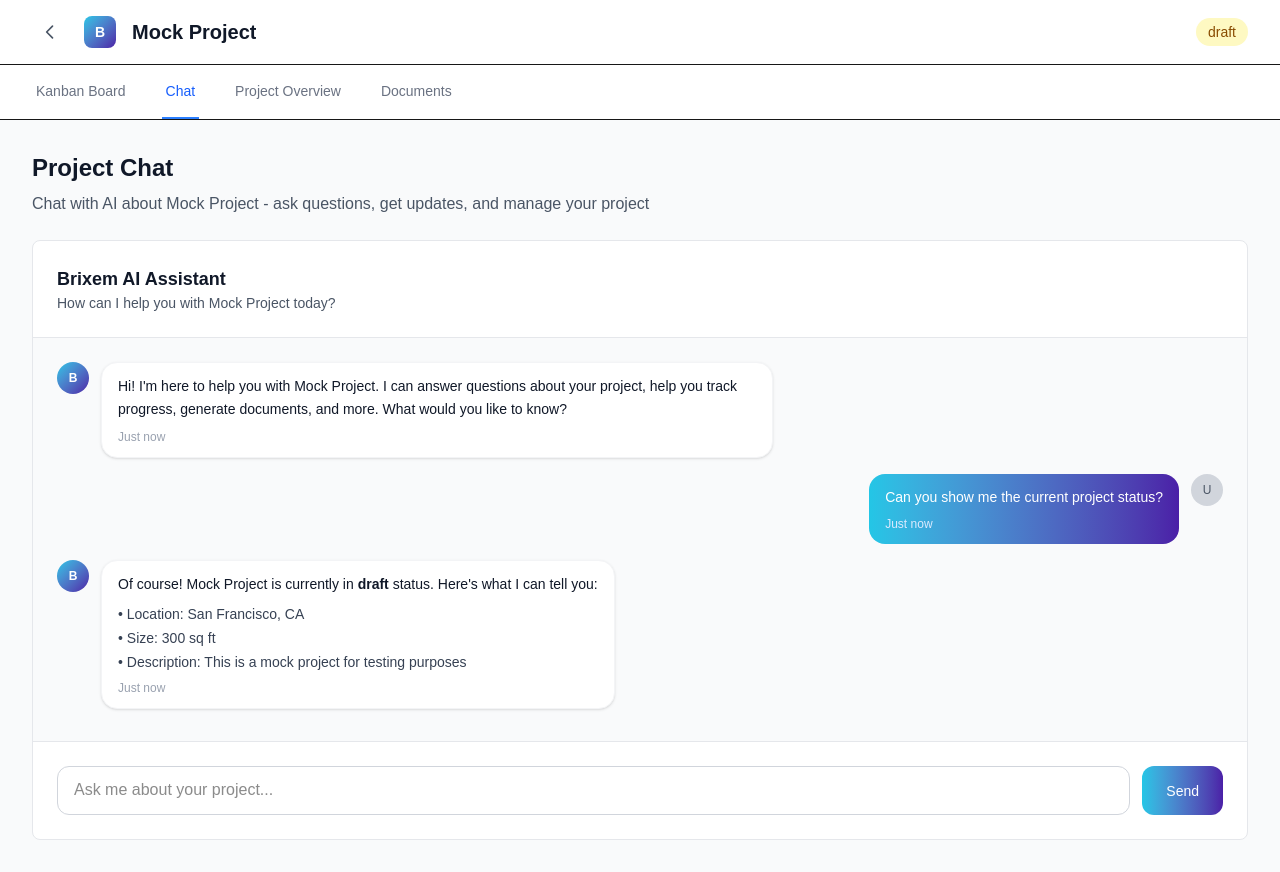
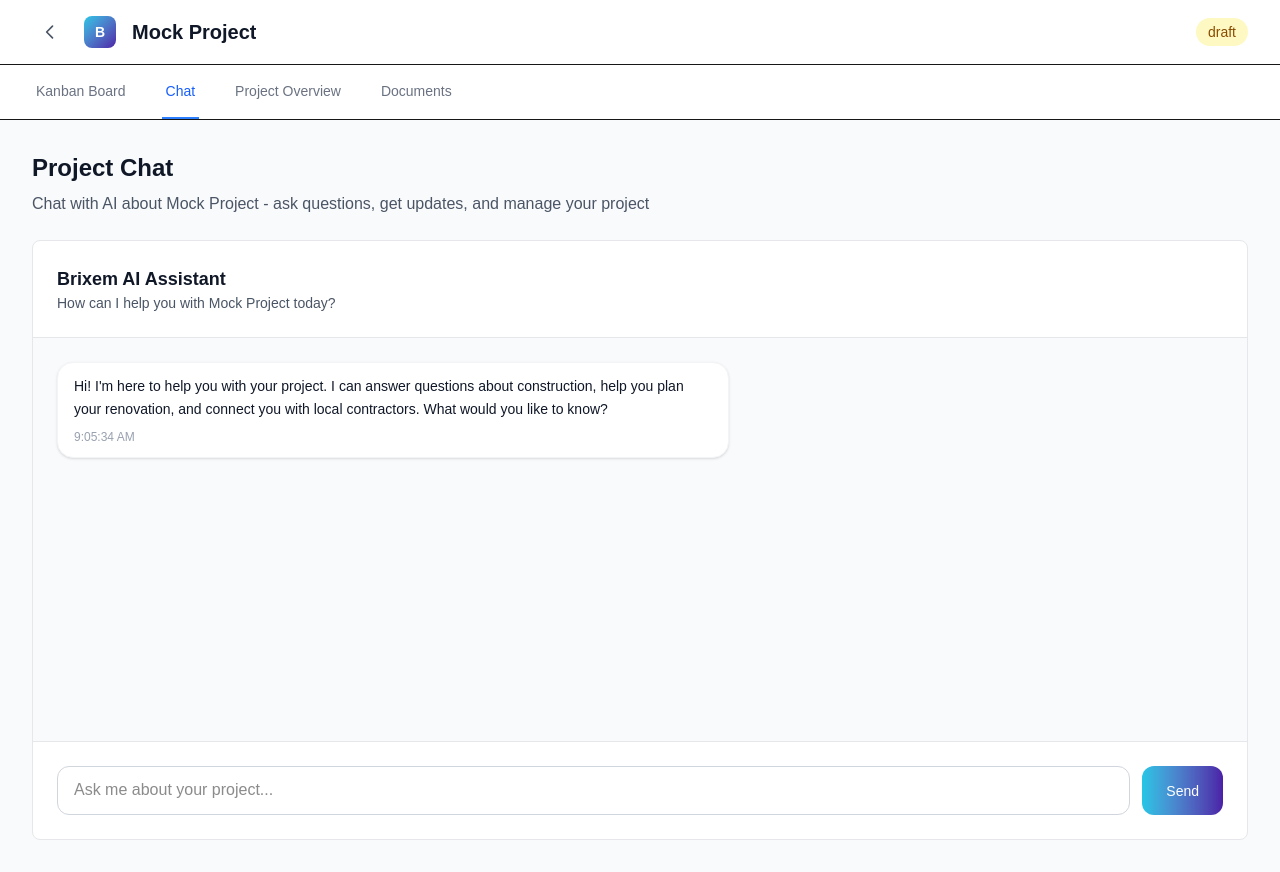
Before and after one commit to matiniy/Brixem-AI, a Next.js app: page /dashboard/project/1 in a window 1280 px wide. Both pictures are taken after a click on the button "Chat". Built offline with nearby package versions, Linux system fonts and the light colour scheme.

Commit message:
feat: implement functional chat interface with AI responses and mock data integration

```diff
--- a/src/app/dashboard/project/[projectId]/page.tsx
+++ b/src/app/dashboard/project/[projectId]/page.tsx
@@ -185,6 +185,103 @@ export default function ProjectDetailPage() {
       availability: "Available next week"
     }
   ];
+
+  // Chat functionality
+  const [chatMessages, setChatMessages] = useState([
+    {
+      id: "1",
+      role: "assistant",
+      content: project ? `Hi! I'm here to help you with your ${project.name} project. I can answer questions about construction, help you plan your renovation, and connect you with local contractors. What would you like to know?` : "Hi! I'm here to help you with your project. I can answer questions about construction, help you plan your renovation, and connect you with local contractors. What would you like to know?",
+      timestamp: new Date().toLocaleTimeString()
+    }
+  ]);
+  const [chatInput, setChatInput] = useState("");
+  const [isTyping, setIsTyping] = useState(false);
+
+  const handleSendMessage = async () => {
+    if (!chatInput.trim()) return;
+
+    const userMessage = {
+      id: Date.now().toString(),
+      role: "user",
+      content: chatInput.trim(),
+      timestamp: new Date().toLocaleTimeString()
+    };
+
+    // Add user message
+    setChatMessages(prev => [...prev, userMessage]);
+    setChatInput("");
+    setIsTyping(true);
+
+    // Simulate AI response
+    setTimeout(() => {
+      const aiResponse = generateAIResponse(chatInput.trim());
+      setChatMessages(prev => [...prev, aiResponse]);
+      setIsTyping(false);
+    }, 1000);
+  };
+
+  const generateAIResponse = (userInput: string): any => {
+    if (!project) return {
+      id: Date.now().toString(),
+      role: "assistant",
+      content: "I'm sorry, but I can't access the project information right now. Please try refreshing the page.",
+      timestamp: new Date().toLocaleTimeString()
+    };
+
+    const input = userInput.toLowerCase();
+
+    if (input.includes("project") || input.includes("status")) {
+      return {
+        id: Date.now().toString(),
+        role: "assistant",
+        content: `Your project "${project.name}" is currently in ${project.status} status. Here's what I can tell you:\n\n• Location: ${project.location}\n${project.size_sqft ? `• Size: ${project.size_sqft} sq ft\n` : ''}${project.description ? `• Description: ${project.description}\n` : ''}\n\nI can help you with project planning, cost estimation, contractor recommendations, and more. What specific aspect would you like to explore?`,
+        timestamp: new Date().toLocaleTimeString()
+      };
+    }
+
+    if (input.includes("cost") || input.includes("estimate") || input.includes("budget")) {
+      return {
+        id: Date.now().toString(),
+        role: "assistant",
+        content: `I can help you with cost estimation for your ${project.name} project! Based on typical construction costs in your area, here's a rough estimate:\n\n• Materials: $${Math.round((project.size_sqft || 1000) * 60)}\n• Labor: $${Math.round((project.size_sqft || 1000) * 75)}\n• Overhead: $${Math.round((project.size_sqft || 1000) * 15)}\n\n**Total Estimated Cost: $${Math.round((project.size_sqft || 1000) * 150)}**\n\nWould you like me to generate a detailed cost breakdown document for you?`,
+        timestamp: new Date().toLocaleTimeString()
+      };
+    }
+
+    if (input.includes("contractor") || input.includes("vendor") || input.includes("help")) {
+      return {
+        id: Date.now().toString(),
+        role: "assistant",
+        content: `Great question! I can connect you with verified local contractors and vendors for your ${project.name} project. I have access to:\n\n• General contractors\n• Specialized trades (electrical, plumbing, HVAC)\n• Design professionals\n• Material suppliers\n\nWould you like me to show you some local contractor options, or do you have a specific trade in mind?`,
+        timestamp: new Date().toLocaleTimeString()
+      };
+    }
+
+    if (input.includes("schedule") || input.includes("timeline") || input.includes("when")) {
+      return {
+        id: Date.now().toString(),
+        role: "assistant",
+        content: `For your ${project.name} project, here's a typical timeline:\n\n**Phase 1: Planning & Permits (2-4 weeks)**\n• Design finalization\n• Permit applications\n• Contractor selection\n\n**Phase 2: Construction (8-12 weeks)**\n• Site preparation\n• Main construction work\n• Finishing touches\n\n**Phase 3: Completion (1-2 weeks)**\n• Final inspections\n• Punch list completion\n\nWould you like me to create a detailed project schedule document for you?`,
+        timestamp: new Date().toLocaleTimeString()
+      };
+    }
+
+    // Default response
+    return {
+      id: Date.now().toString(),
+      role: "assistant",
+      content: `I understand you're asking about "${userInput}". I'm here to help with all aspects of your ${project.name} project. I can assist with:\n\n• Project planning and documentation\n• Cost estimation and budgeting\n• Contractor recommendations\n• Timeline and scheduling\n• Building codes and permits\n\nWhat specific information would be most helpful for you right now?`,
+      timestamp: new Date().toLocaleTimeString()
+    };
+  };
+
+  const handleKeyPress = (e: React.KeyboardEvent) => {
+    if (e.key === 'Enter' && !e.shiftKey) {
+      e.preventDefault();
+      handleSendMessage();
+    }
+  };
 
   const generateMockSOW = (projectData: Project) => {
     const projectType = projectData.type || 'renovation';
@@ -662,40 +759,25 @@ Any modifications to this scope of work must be documented in writing and approv
             {/* Chat Messages Area */}
             <div className="flex-1 p-4 sm:p-6 bg-gray-50 overflow-y-auto min-h-0">
               <div className="space-y-3 sm:space-y-4">
-                <div className="flex items-start gap-2 sm:gap-3">
-                  <div className="w-6 h-6 sm:w-8 sm:h-8 rounded-full bg-gradient-to-br from-[#23c6e6] to-[#4b1fa7] flex items-center justify-center flex-shrink-0">
-                    <span className="text-white font-bold text-xs">B</span>
-                  </div>
-                  <div className="bg-white text-gray-900 px-3 sm:px-4 py-2 sm:py-3 rounded-xl sm:rounded-2xl shadow-sm border border-gray-100 max-w-[calc(100%-3rem)] sm:max-w-2xl">
-                    <p className="text-xs sm:text-sm leading-relaxed">Hi! I&apos;m here to help you with {project.name}. I can answer questions about your project, help you track progress, generate documents, and more. What would you like to know?</p>
-                    <p className="text-xs mt-1 sm:mt-2 text-gray-400">Just now</p>
+                {chatMessages.map((message) => (
+                  <div key={message.id} className={`flex ${message.role === 'user' ? 'justify-end' : 'justify-start'}`}>
+                    <div className={`bg-white text-gray-900 px-3 sm:px-4 py-2 sm:py-3 rounded-xl sm:rounded-2xl shadow-sm border border-gray-100 max-w-[calc(100%-3rem)] sm:max-w-2xl ${message.role === 'user' ? 'ml-auto' : ''}`}>
+                      <p className="text-xs sm:text-sm leading-relaxed">{message.content}</p>
+                      <p className="text-xs mt-1 sm:mt-2 text-gray-400">{message.timestamp}</p>
                     </div>
                   </div>
-
+                ))}
+                {isTyping && (
                   <div className="flex items-start gap-2 sm:gap-3 justify-end">
                     <div className="bg-gradient-to-r from-[#23c6e6] to-[#4b1fa7] text-white px-3 sm:px-4 py-2 sm:py-3 rounded-xl sm:rounded-2xl max-w-[calc(100%-3rem)] sm:max-w-2xl">
-                    <p className="text-xs sm:text-sm leading-relaxed">Can you show me the current project status?</p>
+                      <p className="text-xs sm:text-sm leading-relaxed">Typing...</p>
                       <p className="text-xs mt-1 sm:mt-2 text-blue-100">Just now</p>
                     </div>
                     <div className="w-6 h-6 sm:w-8 sm:h-8 rounded-full bg-gray-300 flex items-center justify-center flex-shrink-0">
                       <span className="text-gray-600 font-medium text-xs">U</span>
                     </div>
                   </div>
-
-                <div className="flex items-start gap-2 sm:gap-3">
-                  <div className="w-6 h-6 sm:w-8 sm:h-8 rounded-full bg-gradient-to-br from-[#23c6e6] to-[#4b1fa7] flex items-center justify-center flex-shrink-0">
-                    <span className="text-white font-bold text-xs">B</span>
-                  </div>
-                  <div className="bg-white text-gray-900 px-3 sm:px-4 py-2 sm:py-3 rounded-xl sm:rounded-2xl shadow-sm border border-gray-100 max-w-[calc(100%-3rem)] sm:max-w-2xl">
-                    <p className="text-xs sm:text-sm leading-relaxed">Of course! {project.name} is currently in <strong>{project.status}</strong> status. Here&apos;s what I can tell you:</p>
-                    <ul className="text-xs sm:text-sm mt-2 space-y-1 text-gray-700">
-                      <li>• Location: {project.location}</li>
-                      {project.size_sqft && <li>• Size: {project.size_sqft} sq ft</li>}
-                      {project.description && <li>• Description: {project.description}</li>}
-                    </ul>
-                    <p className="text-xs mt-1 sm:mt-2 text-gray-400">Just now</p>
-                  </div>
-                </div>
+                )}
               </div>
             </div>
 
@@ -706,8 +788,11 @@ Any modifications to this scope of work must be documented in writing and approv
                   type="text"
                   placeholder="Ask me about your project..."
                   className="flex-1 border border-gray-300 rounded-lg sm:rounded-xl px-3 sm:px-4 py-2 sm:py-3 focus:outline-none focus:ring-2 focus:ring-blue-500 focus:border-transparent text-sm"
+                  value={chatInput}
+                  onChange={(e) => setChatInput(e.target.value)}
+                  onKeyPress={handleKeyPress}
                 />
-                <button className="px-4 sm:px-6 py-2 sm:py-3 bg-gradient-to-r from-[#23c6e6] to-[#4b1fa7] text-white rounded-lg sm:rounded-xl text-sm font-medium hover:opacity-90 transition flex-shrink-0">
+                <button className="px-4 sm:px-6 py-2 sm:py-3 bg-gradient-to-r from-[#23c6e6] to-[#4b1fa7] text-white rounded-lg sm:rounded-xl text-sm font-medium hover:opacity-90 transition flex-shrink-0" onClick={handleSendMessage}>
                   Send
                 </button>
               </div>
```
Lines whose indentation alone changed are shown as unchanged.
